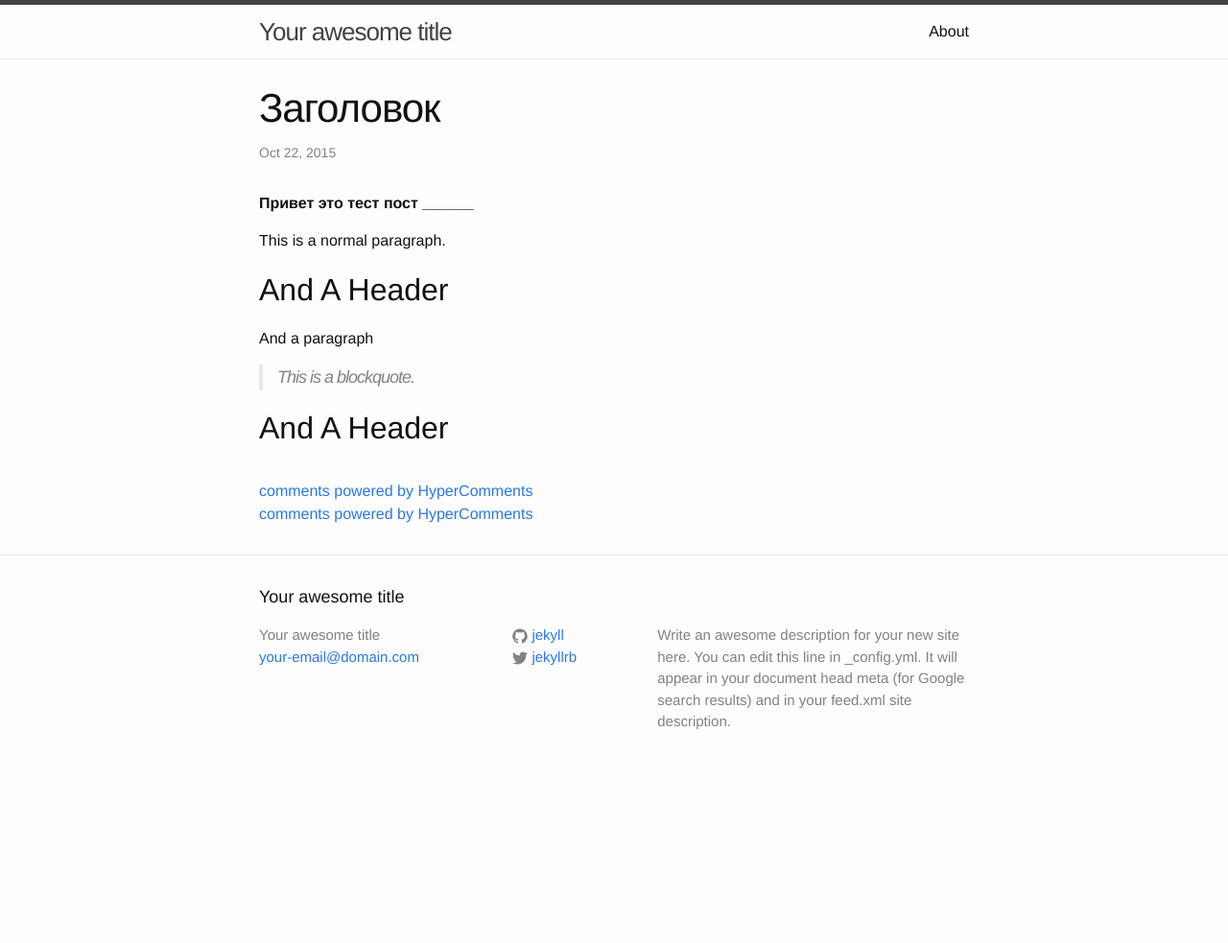
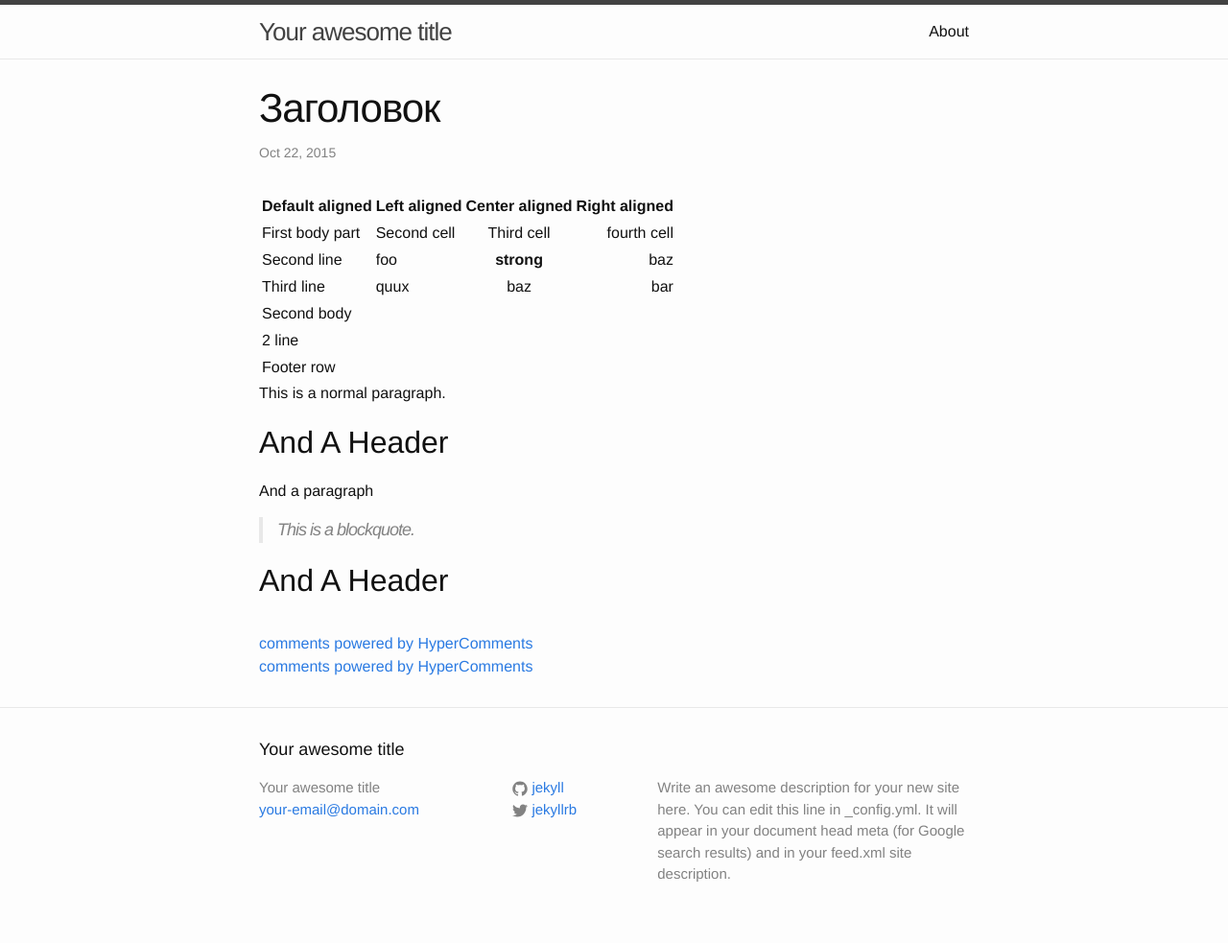
Before and after one commit to FaionWeb/blog, a Jekyll site: the page built from _posts/2015-10-22-hi.md, in a window 1280 px wide. Shown: the whole page at 96% size. Built offline with Jekyll 4.4.1, drawn with Linux system fonts in a browser that asks for light colours; comment, search, counter and statistics services are not loaded; before the commit the page ends 900 px from its top, so only the background shows below that.

Commit message:
Update 2015-10-22-hi.md

```diff
--- a/_posts/2015-10-22-hi.md
+++ b/_posts/2015-10-22-hi.md
@@ -4,9 +4,17 @@ title:  "Заголовок"
 date:   2015-10-22 12:50:52
 categories: jekyll update
 ---
-**Привет это тест пост**
-__________________
-
+|---
+| Default aligned | Left aligned | Center aligned | Right aligned
+|-|:-|:-:|-:
+| First body part | Second cell | Third cell | fourth cell
+| Second line |foo | **strong** | baz
+| Third line |quux | baz | bar
+|---
+| Second body
+| 2 line
+|===
+| Footer row
 
 This is a normal
 paragraph.
```
